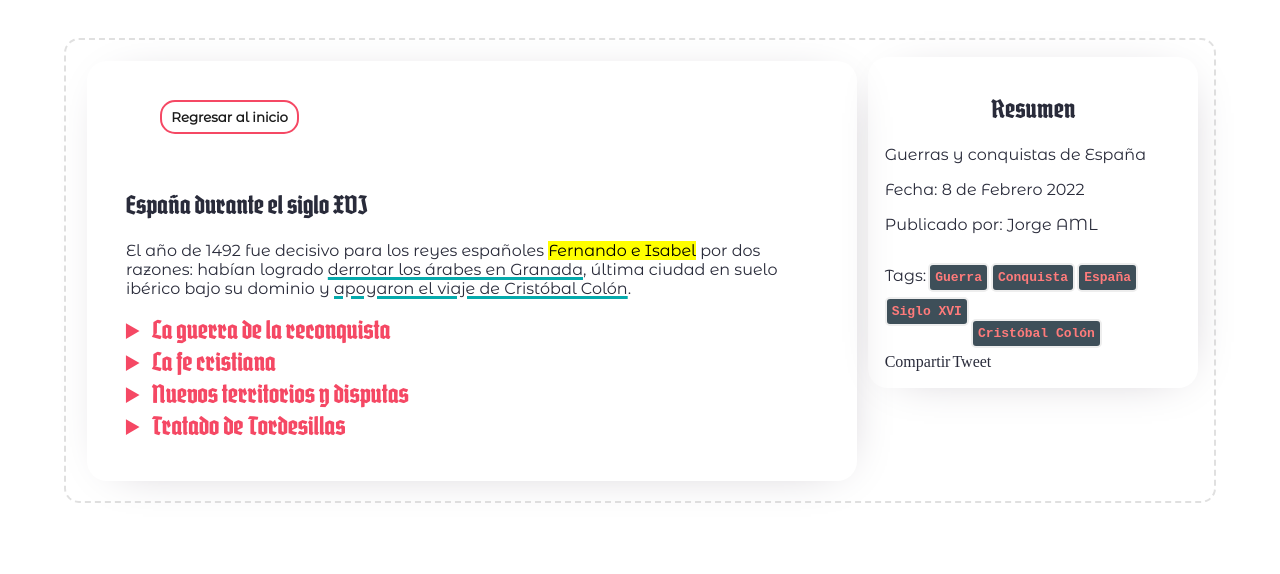
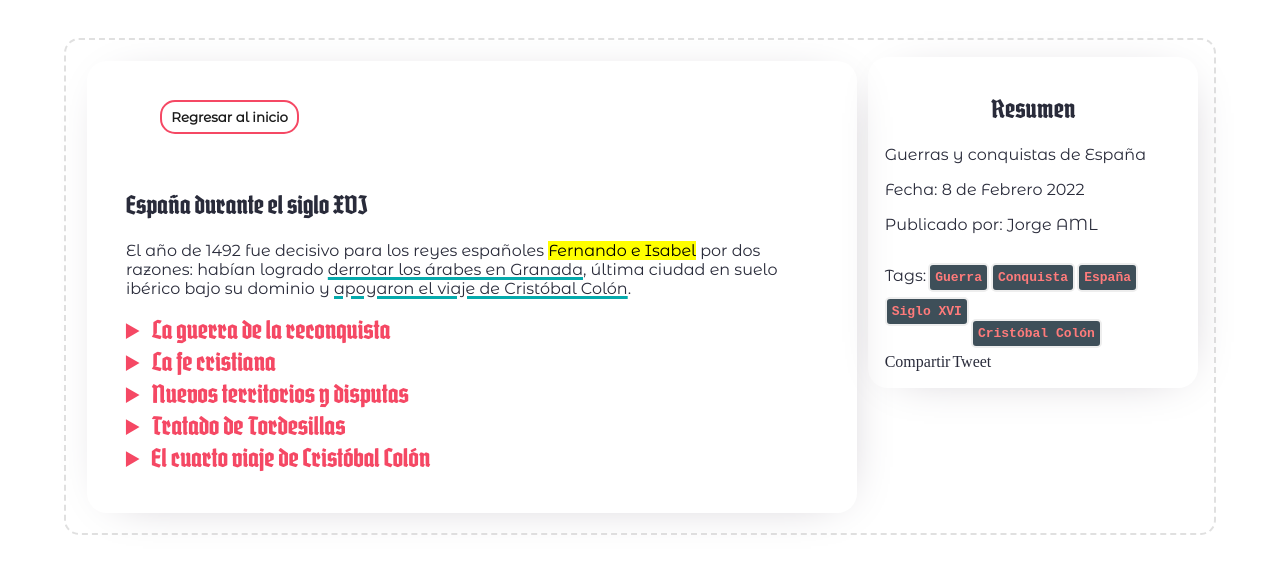
Before and after one commit to jorgeAML/creativeaml, a Jekyll site: the page built from blog_posts/08-02-2022.md, in a window 1280 px wide. Shown: the top 574 px of the page. Built offline with Jekyll 4.4.1, drawn with Linux system fonts in a browser that asks for light colours; some web fonts are replaced; comment, search, counter and statistics services are not loaded; some of the changed lines change nothing that is shown.

Commit message:
jueves actualizacion

```diff
--- a/blog_posts/08-02-2022.md
+++ b/blog_posts/08-02-2022.md
@@ -49,5 +49,12 @@
 	<summary>Tratado de Tordesillas</summary>
 	<p>Fijó la línea de demarcación de polo a polo entre las tierras sometidas a Portugal y las conquistadas por España. Acuerdo que excluyó de los desubrimientos a Francia e Inglaterra.</p>
 	</details>
+	<details>
+	<summary>El cuarto viaje de Cristóbal Colón</summary>
+	<p>De los viajes de Colón, el cuarto es el que más significado tiene para Centroamérica. Al llegar a Santo Domingo se dirigiṕ a Cuba y desde allí siguió navegando hacia el suroeste</p>
+	<p>Avistó tierra de la Guanajo, una de las islas de la Bahía en la costa Norte de Honduras. Navegando hacie el oeste se encontró con una canoa grande y bien construida, con un toldo en medio en el que se transportaban mercancías interesantes y desconocidas: textiles de algodón, granos de cacao, obsidiana, etc.</p>
+	<p>Colón se había encontrado con navegantes mayas en la ruta de comercio que bordeaba la península de Yucatán. Siguió navegando hacia el oeste con mal tiempo hasta que dobló lo que él llamó el Cabo de Gracias a Dios.</p>
+	<p>Entonces se dirigió al sur explorando las costas de lo que actualmente son Nicaragua, Costa Rica y Panamá. Cerca de donde hoy se enuentra el canal de Panamá encontró oro de aluvión, cultivos y pobladores que no se mostraron amistosos: a este lugar le llamó Veragua. De aquí, Colón regresó. Por no haber encontrado un paso que los llevara a Asia, este viaje fue un fracaso.</p>
+	</details>
 	</section>
 </article>
```
